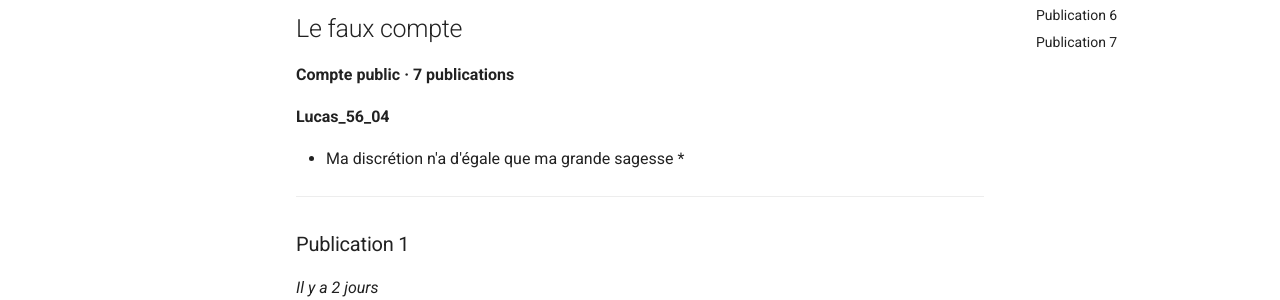
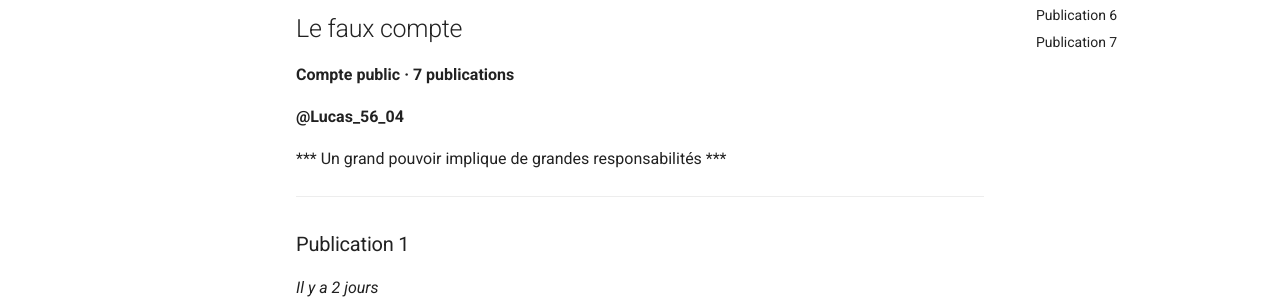
Before and after one commit to ProfD1FO/SNT-NSI-Lecouvez, an MkDocs documentation site: the page built from docs/snt/2-reseaux_sociaux/activite_identite.md, in a window 1280 px wide and 900 px high. Shown: the part 333-633 px from the top of the window. Built offline with MkDocs 1.6.1 and Material for MkDocs 9.7.7, drawn with Linux system fonts in a browser that asks for light colours.

Commit message:
fiche 7 snt

```diff
--- a/docs/snt/2-reseaux_sociaux/activite_identite.md
+++ b/docs/snt/2-reseaux_sociaux/activite_identite.md
@@ -8,9 +8,9 @@ Essayez de rassembler le plus d'informations possibles et de répondre aux quest
 
 **Compte public · 7 publications**
 
-**Lucas_56_04**
+**@Lucas_56_04**
 
-* Ma discrétion n'a d'égale que ma grande sagesse *
+*** Un grand pouvoir implique de grandes responsabilités ***
 
 ---
 
```
Also changed, not shown: 1 other file.
